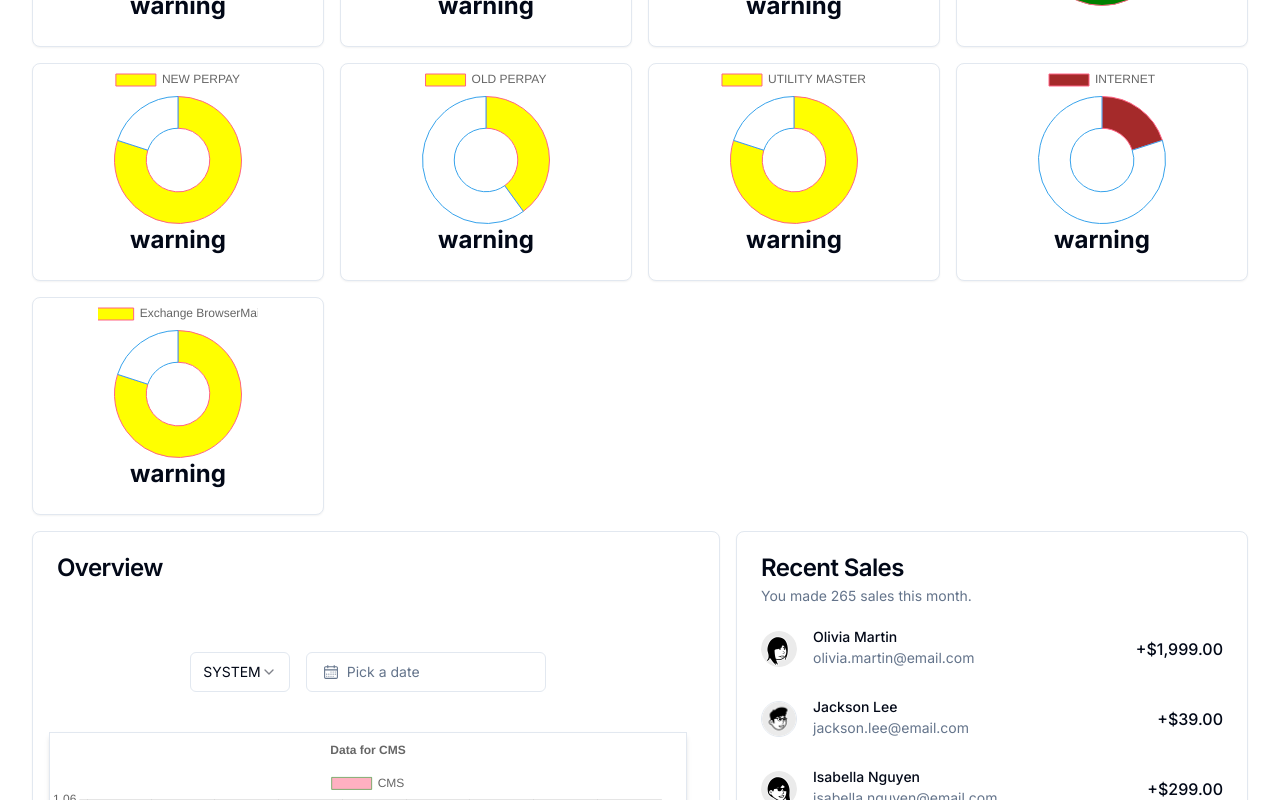
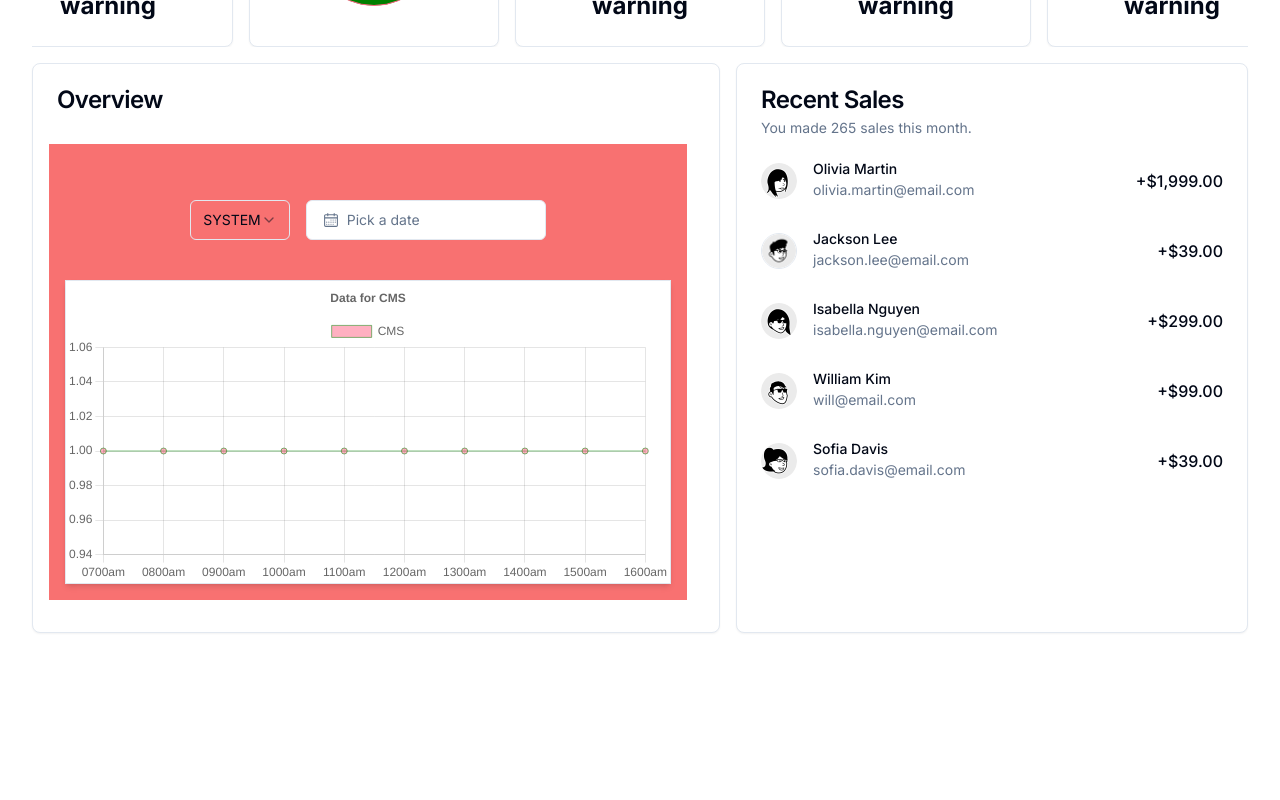
Before and after one commit to mungaben/RMS, a Next.js app: page /DashBoard2 in a window 1280 px wide. Shown: the part 380-1180 px from the top of the page. After the commit the page ends 1045 px from the top, so only its background shows below. Built offline with nearby package versions, Linux system fonts and the light colour scheme.

Commit message:
changed colors

```diff
--- a/app/DashBoard/components/Basis2/Basis2Data.tsx
+++ b/app/DashBoard/components/Basis2/Basis2Data.tsx
@@ -16,7 +16,7 @@ const Basis2Data = () => {
 
 
   return (
-    <div className=' flex flex-col '>
+    <div className=' flex flex-col bg-red-400 p-4'>
 
       <div className=' w-full justify-center flex items-center'>
 
@@ -24,7 +24,7 @@ const Basis2Data = () => {
           <TopBar/>
         </div>
       </div>
-      <div className=' flex  md:mt-10 md:bottom-6 border-[1px] shadow-md overflow-x-scroll'>
+      <div className=' flex  md:mt-10 md:bottom-6 border-[1px] shadow-md bg-white'>
       <LineChart  System={system} />
       </div>
 
--- a/app/DashBoard/components/Basis2/TopBar/SystemHealthData.tsx
+++ b/app/DashBoard/components/Basis2/TopBar/SystemHealthData.tsx
@@ -17,7 +17,7 @@ type TableHeadData =
 
 const TopBarHealthData = () => {
   return (
-    <div className="grid gap-4 md:grid-cols-2 lg:grid-cols-4 w-full grid-rows-1">
+    <div className="flex overflow-scroll space-x-4 justify-center">
       {TableHeadData?.map((item: TableHeadData, index: number) => (
         <Card className="flex justify-center flex-col" key={index}>
           {/* <CardHeader className="flex flex-row items-center justify-between space-y-0">
--- a/app/DashBoard2/page.tsx
+++ b/app/DashBoard2/page.tsx
@@ -83,7 +83,7 @@ export default function DashboardPage() {
                     <CardTitle>Overview</CardTitle>
                   </CardHeader>
                   <CardContent className="pl-2 ">
-                    <div className="p-2 overflow-scroll">
+                    <div className="p-2 ">
                       <Basis2Data />
                     </div>
                   </CardContent>
```
